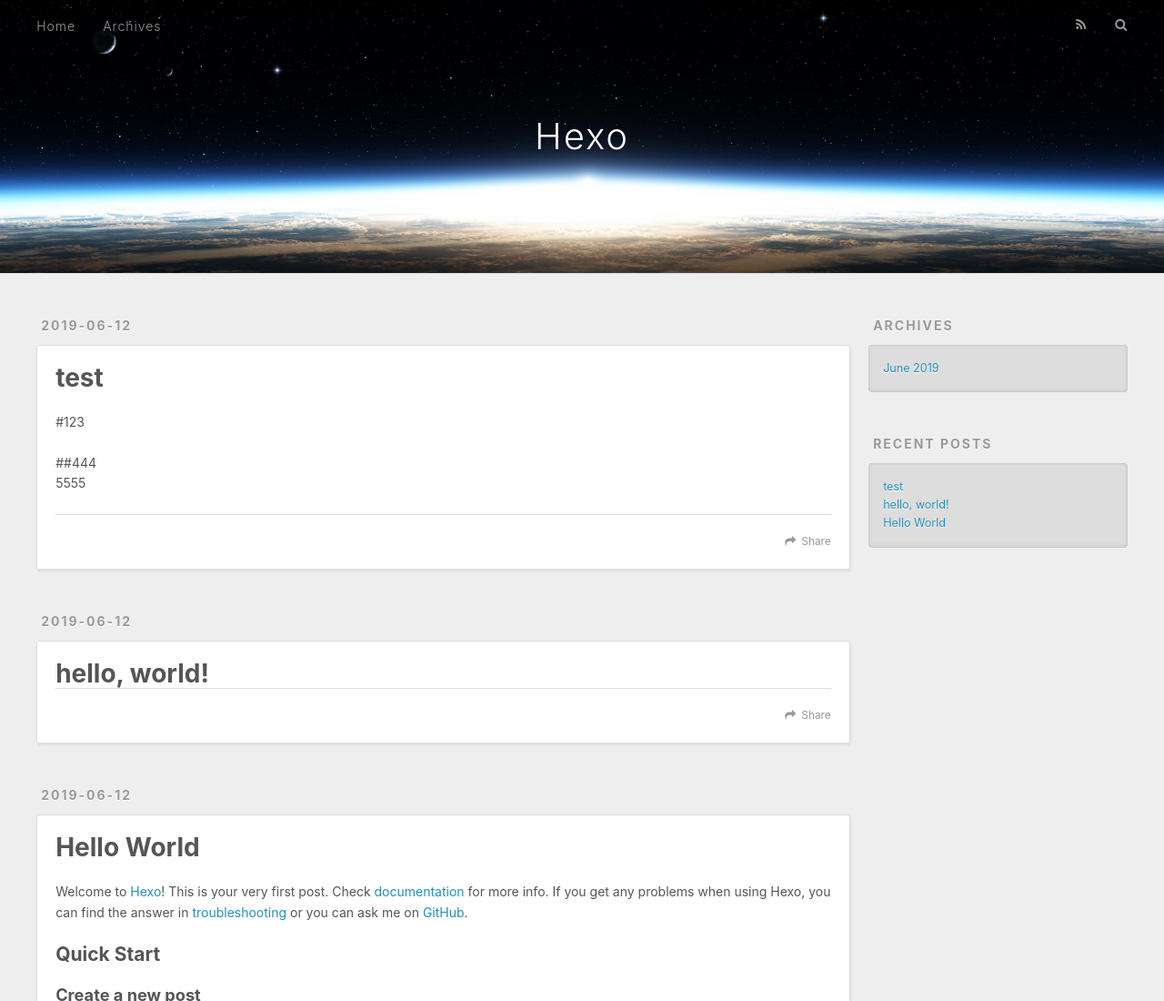
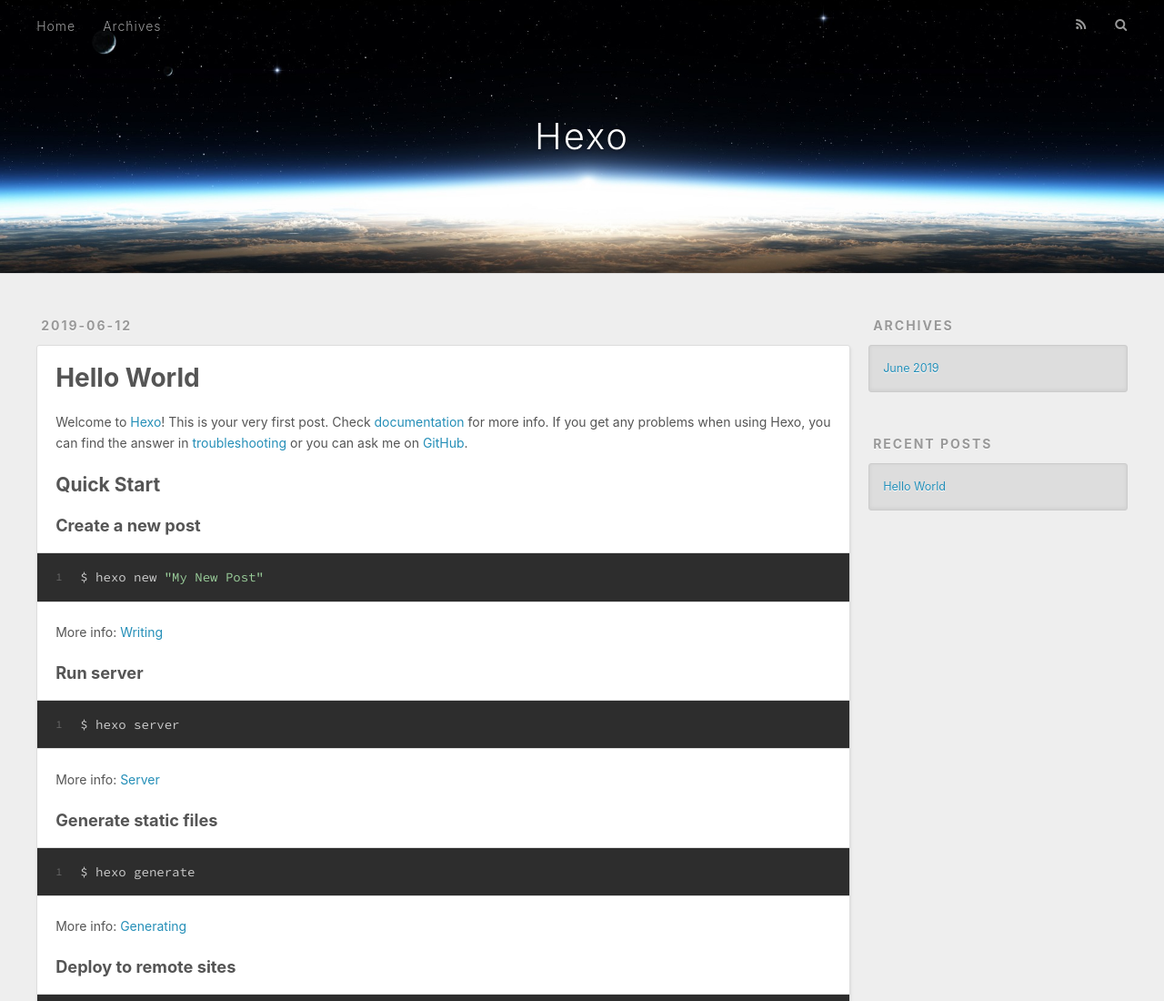
Before and after one commit to Cyj1871737194/Cyj1871737194.github.io, a plain HTML site: page index.html in a window 1280 px wide. Shown: the top 1100 px of the page at 91% size. Drawn offline with nearby package versions, Linux system fonts and the light colour scheme.

Commit message:
Site updated: 2019-06-12 22:31:11

```diff
--- a/index.html
+++ b/index.html
@@ -62,80 +62,6 @@
       <div class="outer">
         <section id="main">
 
-    <article id="post-test" class="article article-type-post" itemscope itemprop="blogPost">
-  <div class="article-meta">
-    <a href="/2019/06/12/test/" class="article-date">
-  <time datetime="2019-06-13T05:23:44.000Z" itemprop="datePublished">2019-06-12</time>
-</a>
-
-  </div>
-  <div class="article-inner">
-
-
-      <header class="article-header">
-
-
-    <h1 itemprop="name">
-      <a class="article-title" href="/2019/06/12/test/">test</a>
-    </h1>
-
-
-      </header>
-
-    <div class="article-entry" itemprop="articleBody">
-
-        <p>#123</p>
-<p>##444<br>5555</p>
-
-
-    </div>
-    <footer class="article-footer">
-      <a data-url="http://yoursite.com/2019/06/12/test/" data-id="cjwu834hv0002dljxnlp47p1l" class="article-share-link">Share</a>
-
-
-    </footer>
-  </div>
-
-</article>
-
-
-
-    <article id="post-hello-world-1" class="article article-type-post" itemscope itemprop="blogPost">
-  <div class="article-meta">
-    <a href="/2019/06/12/hello-world-1/" class="article-date">
-  <time datetime="2019-06-13T05:03:02.000Z" itemprop="datePublished">2019-06-12</time>
-</a>
-
-  </div>
-  <div class="article-inner">
-
-
-      <header class="article-header">
-
-
-    <h1 itemprop="name">
-      <a class="article-title" href="/2019/06/12/hello-world-1/">hello, world!</a>
-    </h1>
-
-
-      </header>
-
-    <div class="article-entry" itemprop="articleBody">
-
-
-
-    </div>
-    <footer class="article-footer">
-      <a data-url="http://yoursite.com/2019/06/12/hello-world-1/" data-id="cjwu834hk0000dljxbux49r2j" class="article-share-link">Share</a>
-
-
-    </footer>
-  </div>
-
-</article>
-
-
-
     <article id="post-hello-world" class="article article-type-post" itemscope itemprop="blogPost">
   <div class="article-meta">
     <a href="/2019/06/12/hello-world/" class="article-date">
@@ -175,7 +101,7 @@
 
     </div>
     <footer class="article-footer">
-      <a data-url="http://yoursite.com/2019/06/12/hello-world/" data-id="cjwu834hs0001dljxrfac1j4h" class="article-share-link">Share</a>
+      <a data-url="http://yoursite.com/2019/06/12/hello-world/" data-id="cjwu863bc0000exjxlnkm2mbz" class="article-share-link">Share</a>
 
 
     </footer>
@@ -214,14 +140,6 @@
     <h3 class="widget-title">Recent Posts</h3>
     <div class="widget">
       <ul>
-
-          <li>
-            <a href="/2019/06/12/test/">test</a>
-          </li>
-
-          <li>
-            <a href="/2019/06/12/hello-world-1/">hello, world!</a>
-          </li>
 
           <li>
             <a href="/2019/06/12/hello-world/">Hello World</a>
```
Also changed, not shown: 2019/06/12/hello-world/index.html (+1 -23 lines), archives/2019/06/index.html (+0 -46 lines), archives/2019/index.html (+0 -46 lines), archives/index.html (+0 -46 lines).
